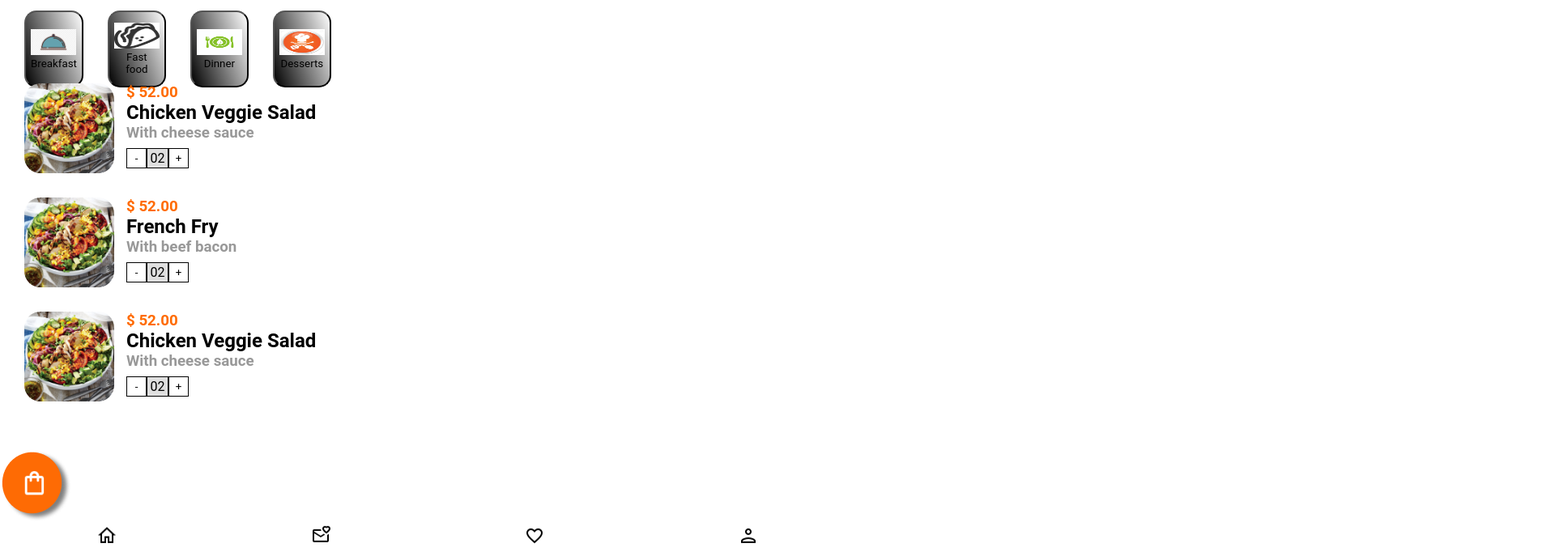
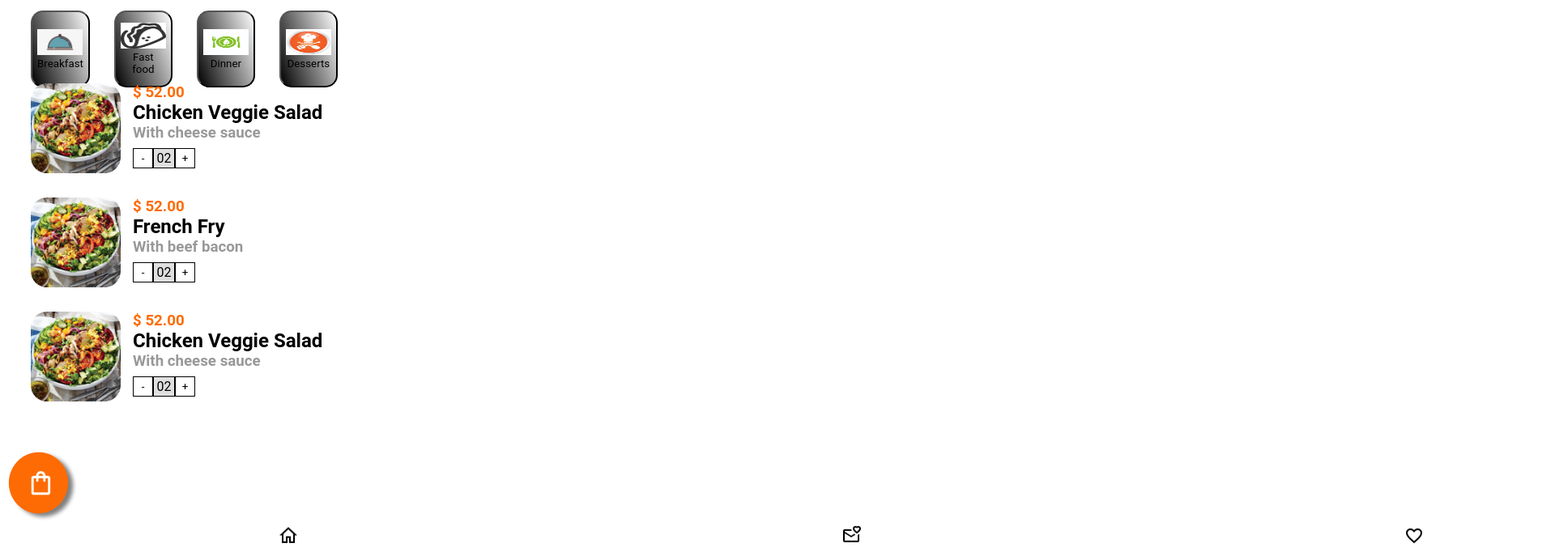
Before and after one commit to marteta91/RESTAURANT-APP, a plain HTML site: page index.html in a window 1280 px wide. Shown: the part 209-891 px from the top of the page at 81% size, 1920 px wide, since content can reach past the window. Drawn offline with Linux system fonts and the light colour scheme.

Commit message:
primera pagina cuandrada

```diff
--- a/style.css
+++ b/style.css
@@ -1,8 +1,6 @@
-body{
-    width: 480px;
+.container1{
+    width: 100%;
     height: 100%;
-    margin:0px;
-    padding:0px;
 }
 
 .texts{
@@ -186,3 +184,8 @@ el .content5 con esto -> } jajaj acepta ese cambio */
     background-color: white;
     border: black 1px solid;
 }
+
+
+.nav2{
+
+}
```
Also changed, not shown: index.html (+89 -0 lines).
